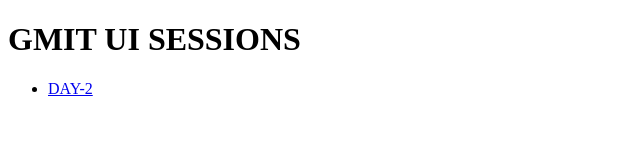
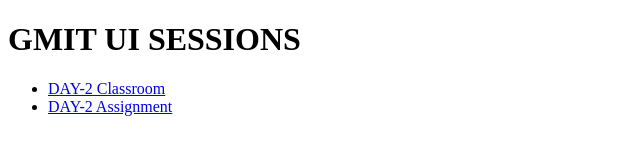
Before and after one commit to pavanvarahad/PavanVarahadV, a plain HTML site: page index.html in a window 1280 px wide. Shown: the whole page, without its empty margins (0-640 px from the left). Drawn offline with Linux system fonts and the light colour scheme.

Commit message:
Updated README

```diff
--- a/index.html
+++ b/index.html
@@ -9,7 +9,10 @@
 	<h1>GMIT UI SESSIONS</h1>
 	<ul>
 		<li>
-			<a href="day2/">DAY-2 </a>
+			<a href="day2/">DAY-2 Classroom </a>
+		</li>
+		<li>
+			<a href="day2_assignment/">DAY-2 Assignment</a>
 		</li>
 	</ul>
 </body>
```
Also changed, not shown: 1 other file.
